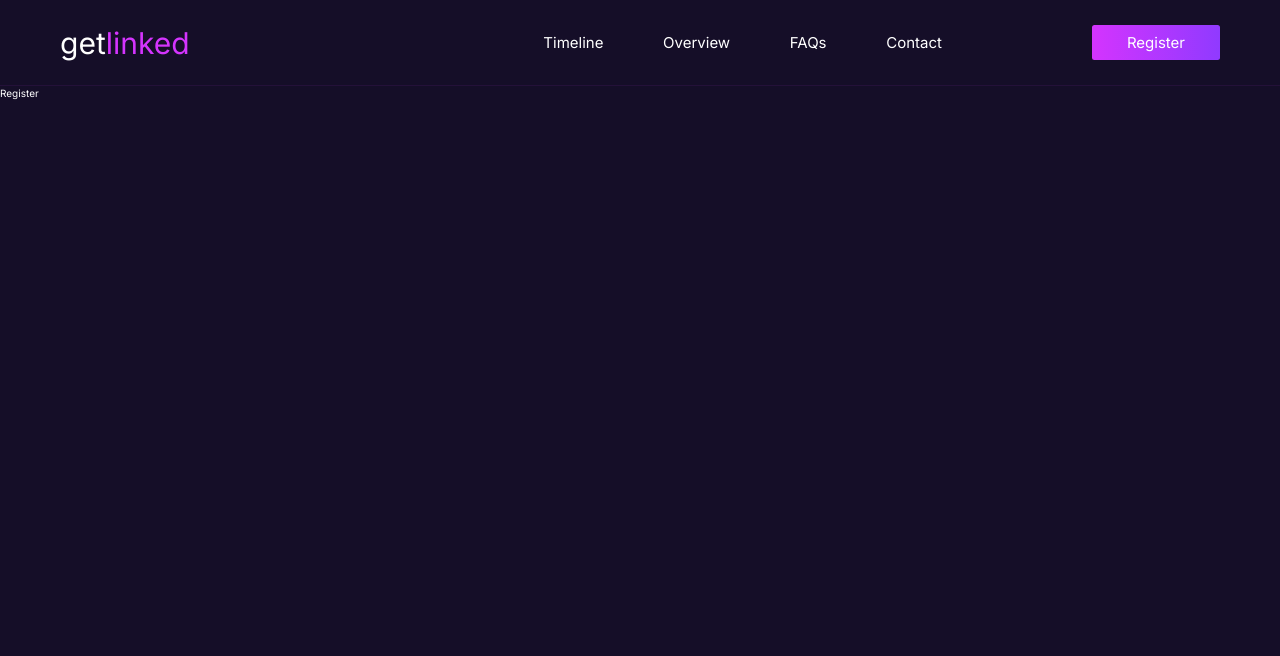
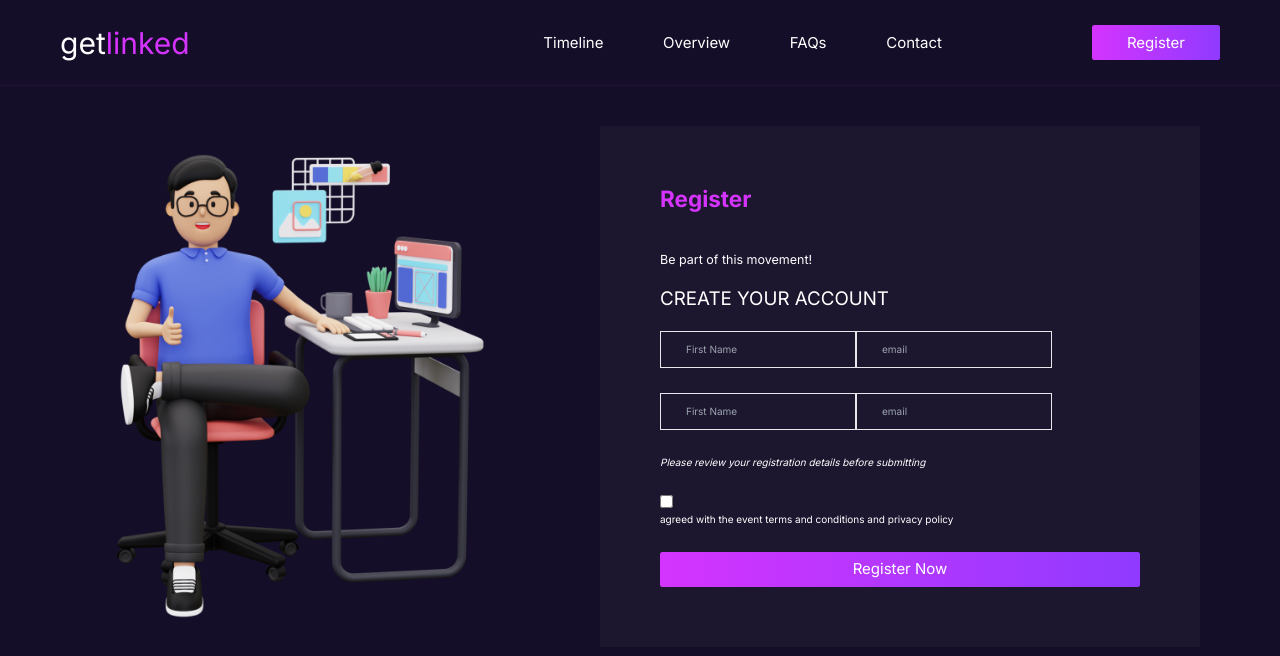
Before and after one commit to Davetech101/getlined-hackathon-1.0, a Next.js app: page /register in a window 1280 px wide. Shown: the top 656 px of the page. Built offline with nearby package versions, Linux system fonts and the light colour scheme.

Commit message:
register

```diff
--- a/app/_components/Contact.tsx
+++ b/app/_components/Contact.tsx
@@ -3,7 +3,7 @@ import Image from "next/image";
 const Contact = () => {
     const inputStyles = "px-10 py-4 bg-transparent border"
   return (
-    <main className="py-32 px-48 flex items-center justify-between">
+    <main className="py-32 px-48 flex items-center justify-between rounded-3xl">
       <div className="">
         <h3 className="text-pink text-2xl mb-8">Get in touch</h3>
 
--- a/app/_components/Register.tsx
+++ b/app/_components/Register.tsx
@@ -1,7 +1,60 @@
+import Image from "next/image";
+
 const Register = () => {
+  const inputStyles = "px-10 py-4 bg-transparent border";
   return (
-    <div>Register</div>
-  )
-}
+    <main className="flex items-center justify-between pr-32 rounded-3xl">
+      <Image
+        src={"/_assets/register.png"}
+        alt={"register"}
+        width={600}
+        height={600}
+        className=""
+      />
 
-export default Register
+      <div className="bg-contactBg p-24 w-2/4">
+        <strong className="text-4xl text-pink mb-16 block">Register</strong>
+
+        <p className="text-xl mb-8">Be part of this movement!</p>
+
+        <h2 className="text-3xl">CREATE YOUR ACCOUNT</h2>
+
+        <form action="" className="flex flex-col mt-8 gap-10">
+          <div className="">
+            <input
+              type="text"
+              placeholder="First Name"
+              className={inputStyles}
+            />
+            <input type="email" placeholder="email" className={inputStyles} />
+          </div>
+          <div className="">
+            <input
+              type="text"
+              placeholder="First Name"
+              className={inputStyles}
+            />
+            <input type="email" placeholder="email" className={inputStyles} />
+          </div>
+          <address>
+            Please review your registration details before submitting
+          </address>
+
+          <div className="">
+            <input type="checkbox" name="" id="" />
+            <p className="">
+              {" "}
+              agreed with the event terms and conditions and privacy policy
+            </p>
+          </div>
+
+          <button className=" inline-block bg-gradient-to-r from-pink to-blue px-14 py-3 text-2xl rounded">
+            Register Now
+          </button>
+        </form>
+      </div>
+    </main>
+  );
+};
+
+export default Register;
```
Also changed, not shown: public/_assets/register.png (added).
